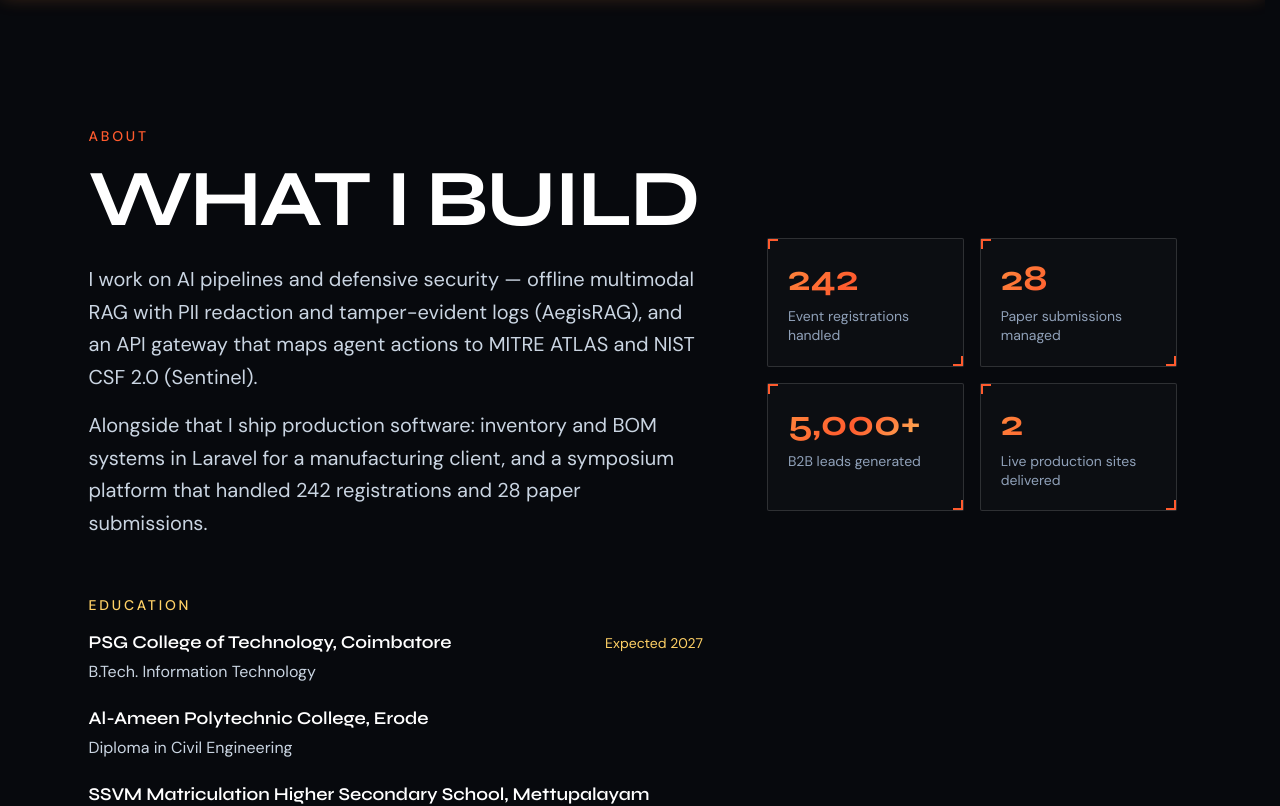
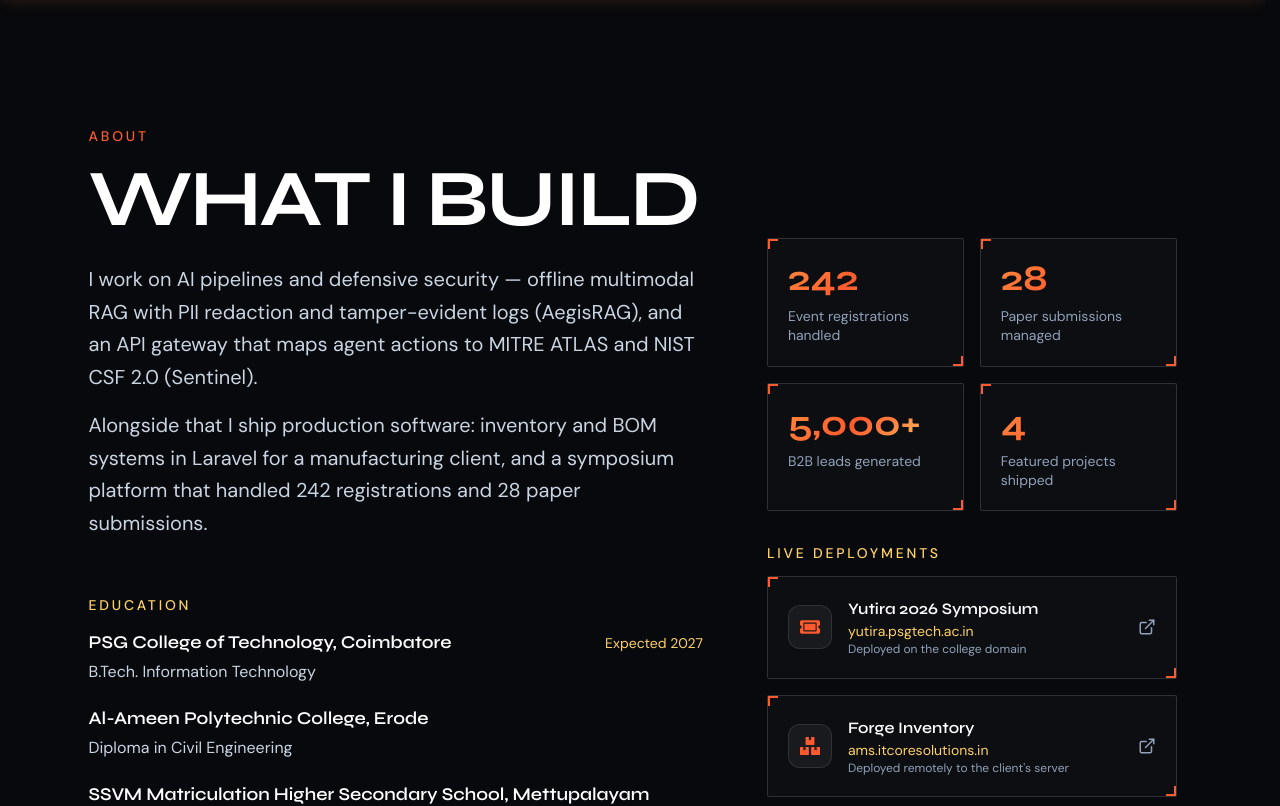
Before and after one commit to jafersathikbeta/Portfolio, a React (Vite) app: page / in a window 1280 px wide. Shown: the part 860-1666 px from the top of the page. Built offline with nearby package versions, Linux system fonts and the light colour scheme.

Commit message:
updated about section

```diff
--- a/src/components/About.jsx
+++ b/src/components/About.jsx
@@ -1,4 +1,6 @@
 import { motion } from 'framer-motion'
+import { FaBoxes, FaTicketAlt } from 'react-icons/fa'
+import { FiExternalLink } from 'react-icons/fi'
 import {
   SiPython,
   SiPhp,
@@ -52,7 +54,24 @@ const stats = [
   { value: '242', label: 'Event registrations handled' },
   { value: '28', label: 'Paper submissions managed' },
   { value: '5,000+', label: 'B2B leads generated' },
-  { value: '2', label: 'Live production sites delivered' },
+  { value: '4', label: 'Featured projects shipped' },
+]
+
+const deployments = [
+  {
+    name: 'Yutira 2026 Symposium',
+    host: 'yutira.psgtech.ac.in',
+    note: 'Deployed on the college domain',
+    href: 'https://yutira.psgtech.ac.in',
+    icon: FaTicketAlt,
+  },
+  {
+    name: 'Forge Inventory',
+    host: 'ams.itcoresolutions.in',
+    note: "Deployed remotely to the client's server",
+    href: 'https://ams.itcoresolutions.in',
+    icon: FaBoxes,
+  },
 ]
 
 const education = [
@@ -180,14 +199,15 @@ export default function About() {
             </motion.div>
           </div>
 
-          {/* Stats — fills the right column on desktop */}
+          {/* Right column: stats + live deployments */}
+          <div className="lg:pt-28">
             <motion.aside
               variants={container}
               initial="hidden"
               whileInView="show"
               viewport={{ once: true, margin: '-60px' }}
               aria-label="Highlights"
-            className="grid grid-cols-2 content-start gap-3 sm:gap-4 lg:pt-28"
+              className="grid grid-cols-2 content-start gap-3 sm:gap-4"
             >
               {stats.map((s) => (
                 <motion.div
@@ -204,6 +224,46 @@ export default function About() {
                 </motion.div>
               ))}
             </motion.aside>
+
+            <p className="eyebrow eyebrow-gold mt-8">Live Deployments</p>
+            <motion.div
+              variants={container}
+              initial="hidden"
+              whileInView="show"
+              viewport={{ once: true, margin: '-60px' }}
+              className="space-y-3 sm:space-y-4"
+            >
+              {deployments.map((d) => {
+                const Icon = d.icon
+                return (
+                  <motion.a
+                    key={d.name}
+                    variants={item}
+                    href={d.href}
+                    target="_blank"
+                    rel="noopener noreferrer"
+                    className="glass group flex items-center gap-4 p-4 sm:p-5"
+                  >
+                    <span className="text-accent flex h-11 w-11 shrink-0 items-center justify-center rounded-xl border border-white/10 bg-white/5 text-xl">
+                      <Icon />
+                    </span>
+                    <span className="min-w-0 flex-1">
+                      <span className="font-display block truncate text-sm font-semibold text-white sm:text-base">
+                        {d.name}
+                      </span>
+                      <span className="font-body text-accent-gold block truncate text-xs sm:text-sm">
+                        {d.host}
+                      </span>
+                      <span className="font-body block text-xs leading-snug text-slate-400">
+                        {d.note}
+                      </span>
+                    </span>
+                    <FiExternalLink className="group-hover:text-accent shrink-0 text-lg text-slate-400 transition-colors" />
+                  </motion.a>
+                )
+              })}
+            </motion.div>
+          </div>
         </div>
 
         {/* Technical skills */}
```
Lines whose indentation alone changed are shown as unchanged.
